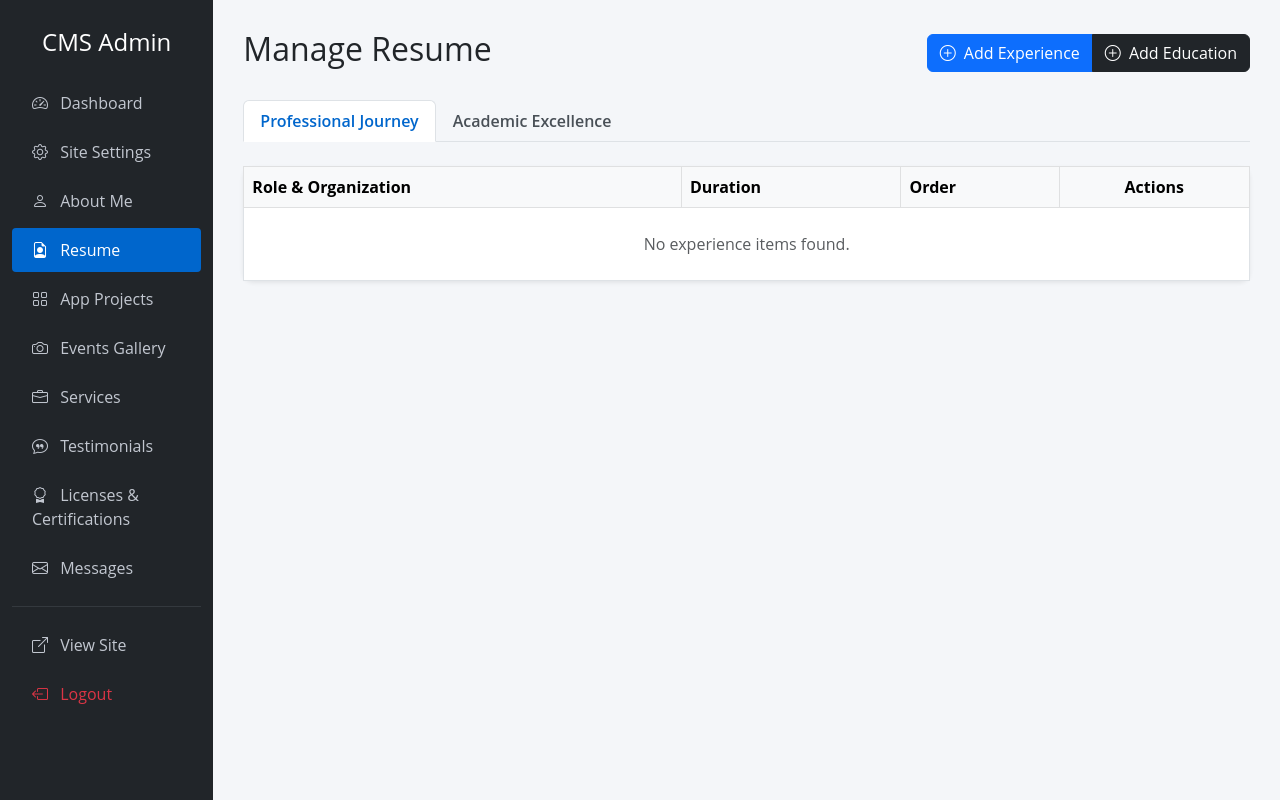
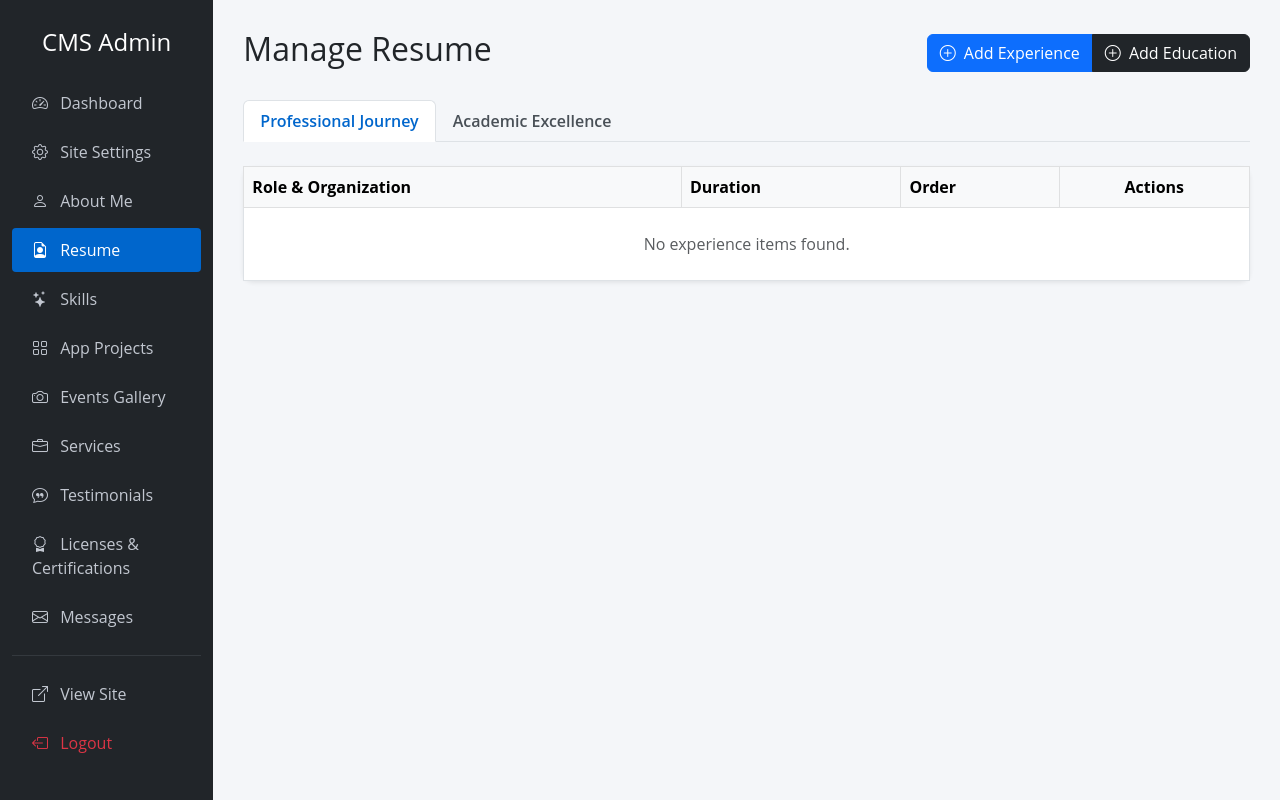
Before and after one commit to malitha-tishamal/blog, a PHP site: page /admin/resume.php in a window 1280 px wide. Run offline with PHP 8.4, Linux system fonts and the light colour scheme; a user stored in the database is signed in; data that the repository does not hold is empty.

Commit message:
Update resume.php

```diff
--- a/admin/resume.php
+++ b/admin/resume.php
@@ -93,6 +93,7 @@ $education = $conn->query("SELECT * FROM resume_education ORDER BY display_order
             <a href="settings.php"><i class="bi bi-gear me-2"></i> Site Settings</a>
             <a href="about.php"><i class="bi bi-person me-2"></i> About Me</a>
             <a href="resume.php" class="active"><i class="bi bi-file-earmark-person me-2"></i> Resume</a>
+            <a href="skills.php"><i class="bi bi-stars me-2"></i> Skills</a>
             <a href="portfolio.php"><i class="bi bi-grid me-2"></i> App Projects</a>
             <a href="events.php"><i class="bi bi-camera me-2"></i> Events Gallery</a>
             <a href="services.php"><i class="bi bi-briefcase me-2"></i> Services</a>
```
